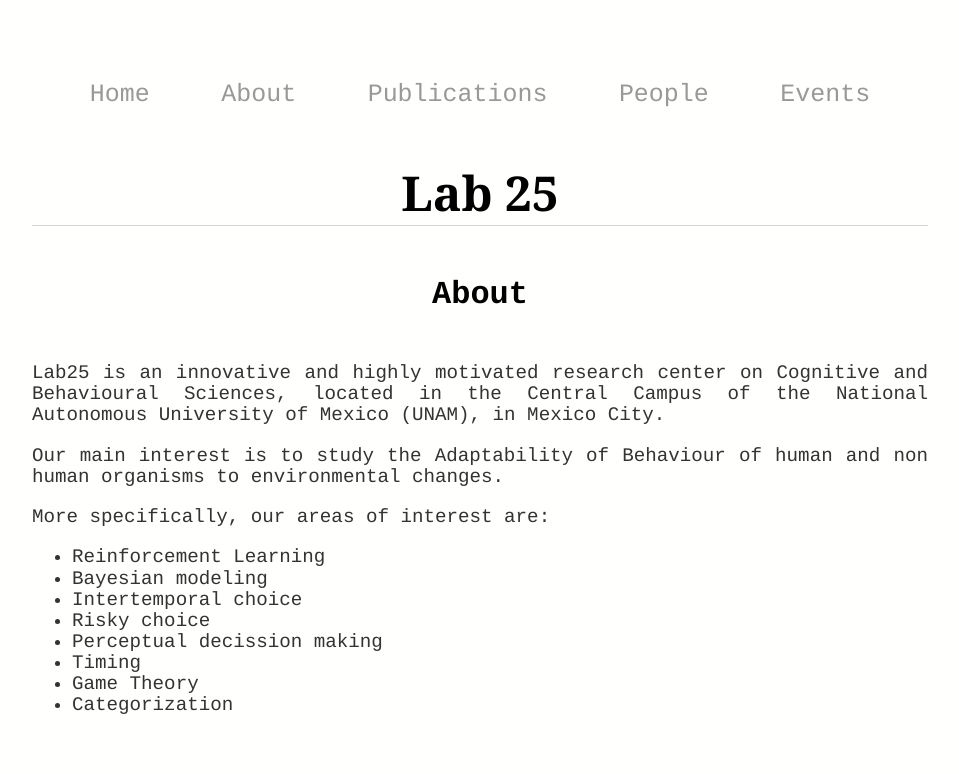
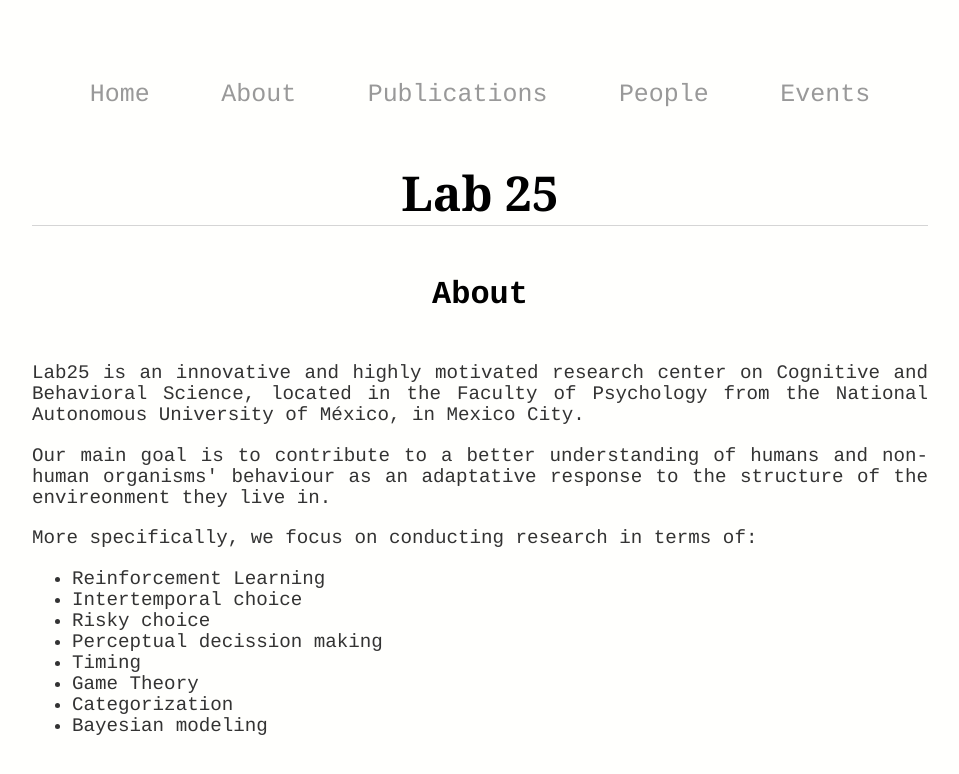
Before and after one commit to BouzasLab25/bouzaslab25.github.io, a Jekyll site: the page built from about/index.html, in a window 1280 px wide and 900 px high. Shown: the top 774 px of the window, without its empty margins (160-1119 px from the left). Built offline with Jekyll 4.4.1, drawn with Linux system fonts in a browser that asks for light colours.

Commit message:
Update index.html

```diff
--- a/about/index.html
+++ b/about/index.html
@@ -4,22 +4,21 @@
 ---
 <div class="blurb">
 	<h3>About</h3>
-	<p class='text'>Lab25 is an innovative and highly motivated research center on Cognitive and Behavioural Sciences, located in the Central Campus of the National Autonomous University of Mexico (UNAM), in Mexico City.</p>
+	<p class='text'>Lab25 is an innovative and highly motivated research center on Cognitive and Behavioral Science, located in the Faculty of Psychology from the National Autonomous University of México, in Mexico City.</p>
 
-	<p class='text'>Our main interest is to study the Adaptability of Behaviour of human and non human organisms to environmental changes. </p>
+	<p class='text'>Our main goal is to contribute to a better understanding of humans and non-human organisms' behaviour as an adaptative response to the structure of the envireonment they live in.</p>
 
-
-	<p class='text'>More specifically, our areas of interest are:</p>
+	<p class='text'>More specifically, we focus on conducting research in terms of:</p>
 	<center>
 	<ul>
 	<li class='ho' style="text-align:justify">Reinforcement Learning</li>
-	<li class='ho' style="text-align:justify">Bayesian modeling</li>
 	<li class='ho' style="text-align:justify">Intertemporal choice</li>
 	<li class='ho' style="text-align:justify">Risky choice</li>
 	<li class='ho' style="text-align:justify">Perceptual decission making</li>
 	<li class='ho' style="text-align:justify">Timing</li>
 	<li class='ho' style="text-align:justify">Game Theory</li>
 	<li class='ho' style="text-align:justify">Categorization</li>
+	<li class='ho' style="text-align:justify">Bayesian modeling</li>
 	</ul>
 	</center>
 </div>
```
